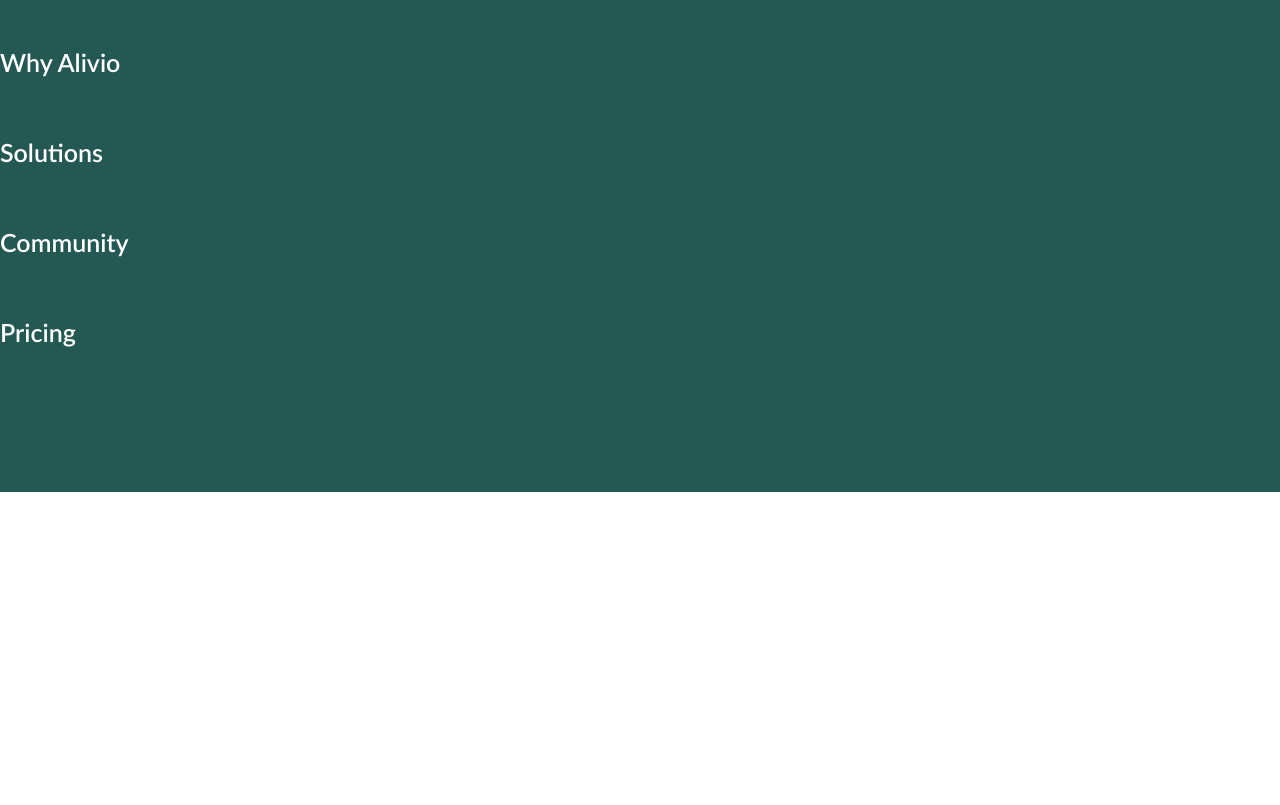
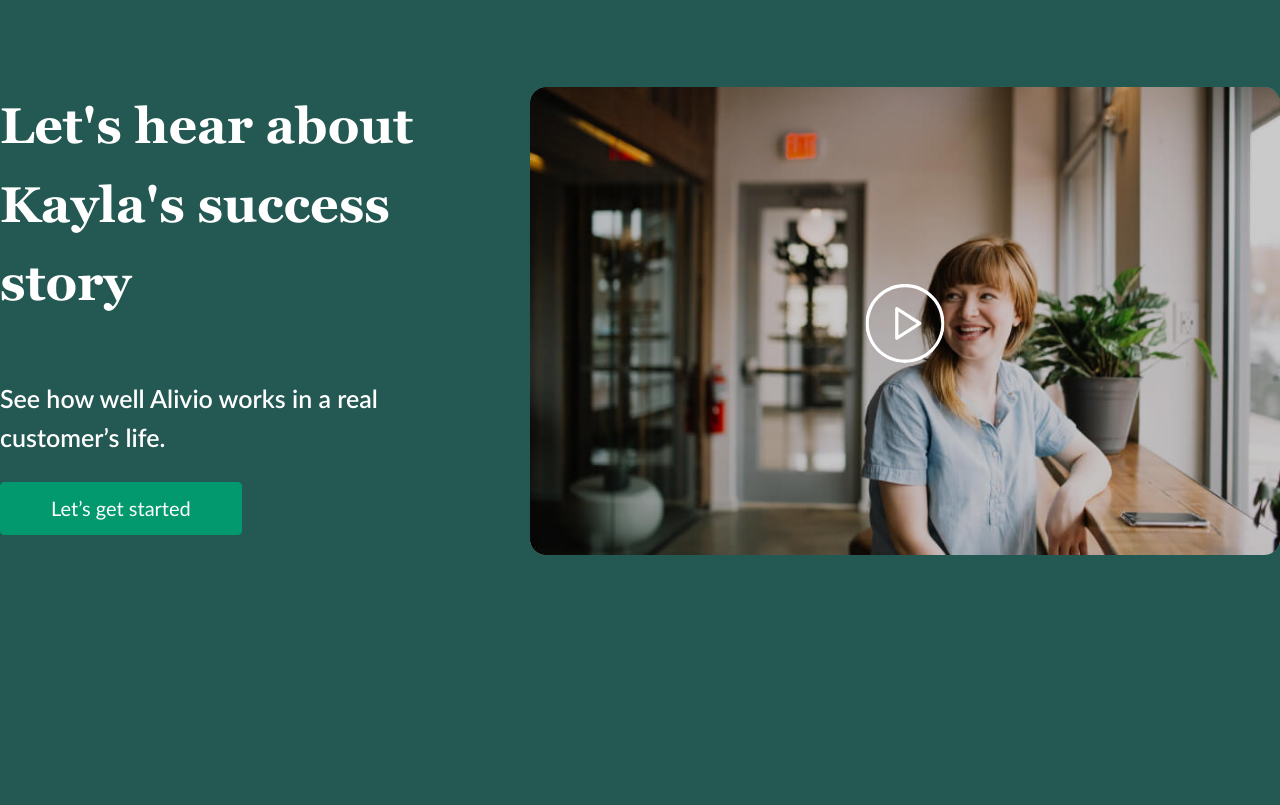
Before and after one commit to Lipovantor/alivio, a plain HTML site: page index.html in a window 1280 px wide. Shown: the part 2755-3560 px from the top of the page. Before the commit the page ends 3247 px from the top, so only its background shows below. Drawn offline with Linux system fonts and the light colour scheme; files whose address does not match are found by name.

Commit message:
Added section story and styled it

```diff
--- a/index.html
+++ b/index.html
@@ -77,6 +77,33 @@
       </div>
     </section>
 
+    <section class="story">
+      <div class="story__container container">
+        <div class="story__col story__col_left">
+          <h2 class="story__title">Let's hear about Kayla's success story</h2>
+          <p class="story__text">See how well Alivio works in a real customer’s life. </p>
+          <a href="#" title="" class="story__button button button_green">Let’s get started</a>
+        </div>
+        <div class="story__col story__col_right">
+          <img src="img/video-poster.jpg" alt="video" class="story__img">
+          <button class="story__start">
+            <span class="story__start-fill"></span>
+            <svg class="story__start-svg"  width="81" height="81" viewBox="0 0 81 81" fill="none" xmlns="http://www.w3.org/2000/svg">
+              <g clip-path="url(#clip0_40045_5)">
+              <path d="M40.5295 0.407043C18.4722 0.407043 0.529541 18.3514 0.529541 40.407C0.529541 62.4627 18.4722 80.407 40.5295 80.407C62.5869 80.407 80.5295 62.4627 80.5295 40.407C80.5295 18.3514 62.5869 0.407043 40.5295 0.407043ZM40.5295 77.0738C20.3114 77.0738 3.86282 60.6252 3.86282 40.407C3.86282 20.1889 20.3114 3.74032 40.5295 3.74032C60.7477 3.74032 77.1963 20.1889 77.1963 40.407C77.1963 60.6252 60.7477 77.0738 40.5295 77.0738Z" fill="white"/>
+              <path d="M56.4317 39.0056L33.0985 24.0056C32.5874 23.672 31.9266 23.6541 31.3992 23.9437C30.8621 24.2367 30.53 24.7967 30.53 25.407V55.407C30.53 56.0173 30.8621 56.5773 31.3992 56.8703C31.6466 57.0055 31.9233 57.0737 32.1967 57.0737C32.5092 57.0737 32.825 56.9858 33.0985 56.8084L56.4317 41.8084C56.9071 41.5025 57.1967 40.9734 57.1967 40.407C57.1967 39.8406 56.9071 39.3117 56.4317 39.0056ZM33.8633 52.3536V28.4605L52.4474 40.407L33.8633 52.3536Z" fill="white"/>
+              </g>
+              <defs>
+              <clipPath id="clip0_40045_5">
+              <rect width="80" height="80" fill="white" transform="translate(0.529541 0.407043)"/>
+              </clipPath>
+              </defs>
+            </svg>
+          </button>
+        </div>
+      </div>
+    </section>
+
   </main>
 
   <footer class="footer">
--- a/scss/home.scss
+++ b/scss/home.scss
@@ -116,3 +116,102 @@
     }
   }
 }
+
+.story {
+  padding: 230px 0 180px;
+  background-color: $second-color;
+
+  &__container {
+    display: flex;
+  }
+
+  &__col {
+
+    &_left {
+      width: 40%;
+      padding-right: 30px;
+    }
+
+    &_right {
+      width: 60%;
+      position: relative;
+    }
+  }
+
+  &__title {
+    margin: 0;
+    font-family: 'Georgia';
+    font-weight: 700;
+    font-size: 50px;
+    line-height: 157%;
+    color: $light-color;
+  }
+
+  &__text {
+    max-width: 485px;
+    margin-top: 56px;
+    font-family: 'Lato';
+    font-weight: 600;
+    font-size: 25px;
+    line-height: 157%;
+    color: $light-color;
+  }
+
+  &__button {
+    display: inline-block;
+
+    &:hover {
+      border: 1px solid $light-color;
+      color: $light-color !important;
+    }
+  }
+
+  &__img {
+    width: 100%;
+    max-width: 825px;
+    max-height: 515px;
+    border-radius: 16px;
+  }
+
+  &__start {
+    width: 80px;
+    height: 80px;
+    padding: 0;
+    border-radius: 50%;
+    position: absolute;
+    top: 0;
+    right: 0;
+    bottom: 0;
+    left: 0;
+    margin: auto;
+    background: none;
+    border: none;
+    cursor: pointer;
+    overflow: hidden;
+
+    &-svg {
+      width: 100%;
+      position: relative;
+      z-index: 2;
+    }
+
+    &-fill {
+      border-radius: 50%;
+      position: absolute;
+      top: 0;
+      right: 0;
+      bottom: 0;
+      left: 0;
+      z-index: 1;
+      opacity: .8;
+      background-color: transparent;
+    }
+
+    &:hover {
+      .story__start-fill {
+        transition: .4s;
+        background-color: $main-color;
+      }
+    }
+  }
+}
```
Also changed, not shown: css/common.css, img/video-poster.jpg (added), 1 other file.
